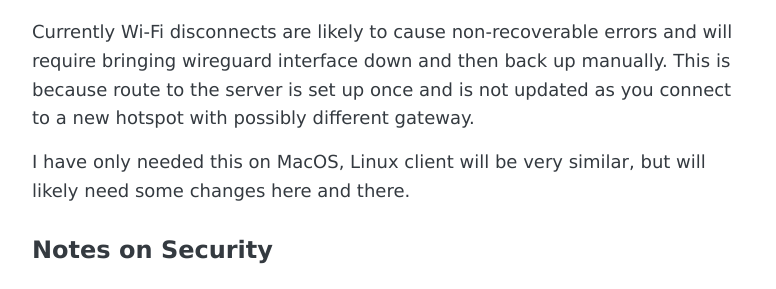
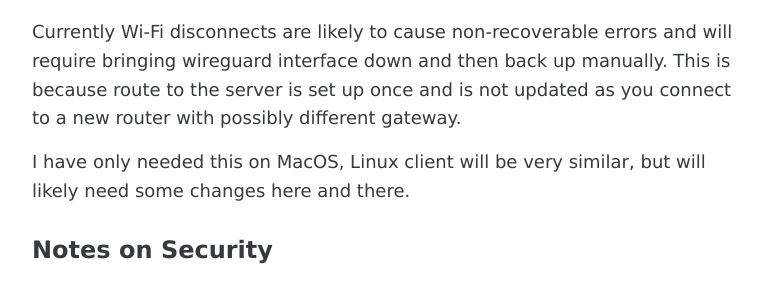
Before and after one commit to Kirill888/notes, a Jekyll site: the page built from _posts/2019-01-05-wireguard-via-websocket.md, in a window 1280 px wide and 900 px high, scrolled down 4695 px. Shown: the part 239-528 px from the top of the window, without its empty margins (248-1024 px from the left). Built offline with Jekyll 4.4.1, drawn with Linux system fonts in a browser that asks for light colours; some of the changed text lies outside the part shown.

Commit message:
Updated links and some minor edits

```diff
--- a/_posts/2019-01-05-wireguard-via-websocket.md
+++ b/_posts/2019-01-05-wireguard-via-websocket.md
@@ -266,7 +266,7 @@ do is `sudo wg-quick up wg1`. Behind the scenes `wstunnel.sh` will:
 Currently Wi-Fi disconnects are likely to cause non-recoverable errors and will
 require bringing wireguard interface down and then back up manually. This is
 because route to the server is set up once and is not updated as you connect to
-a new hotspot with possibly different gateway.
+a new router with possibly different gateway.
 
 I have only needed this on MacOS, Linux client will be very similar, but will
 likely need some changes here and there.
```
Also changed, not shown: other parts of _posts/2019-01-05-wireguard-via-websocket.md (+1 -1 lines).
